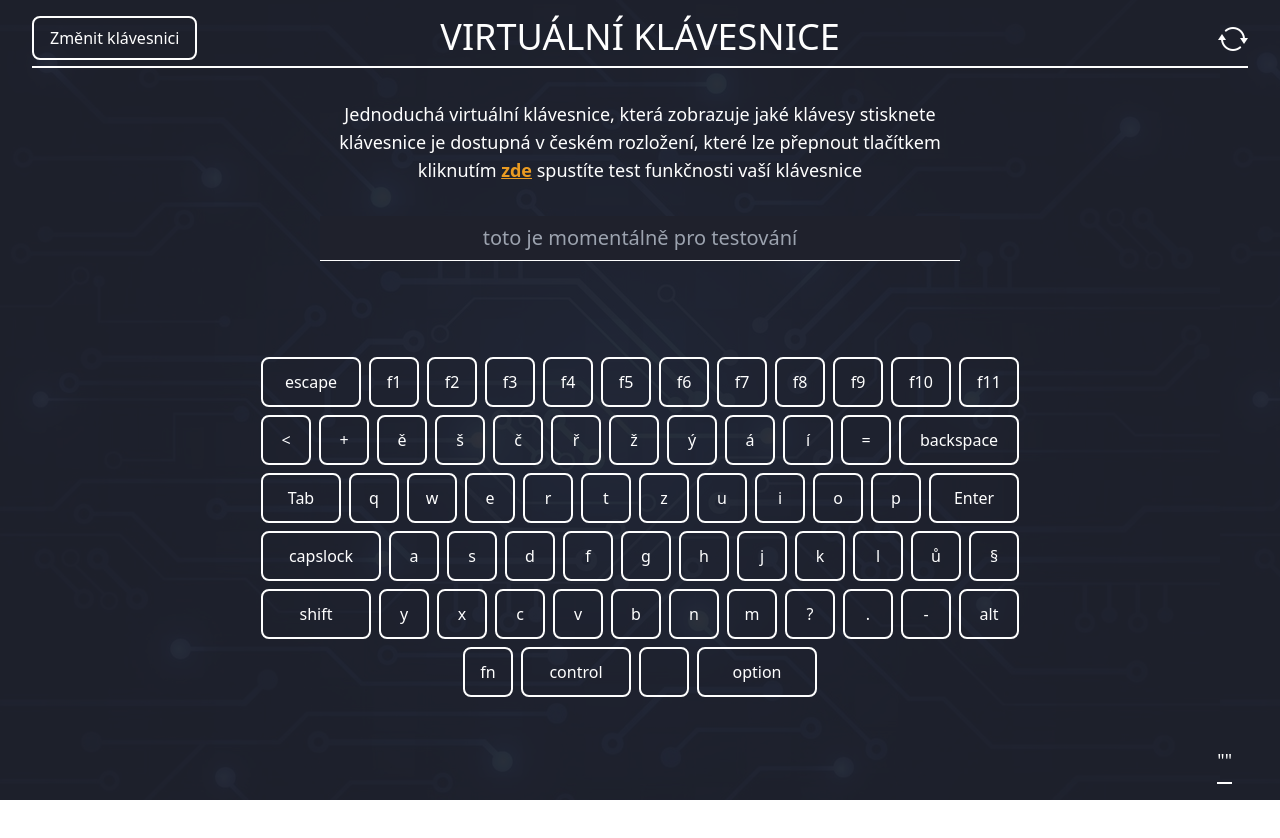
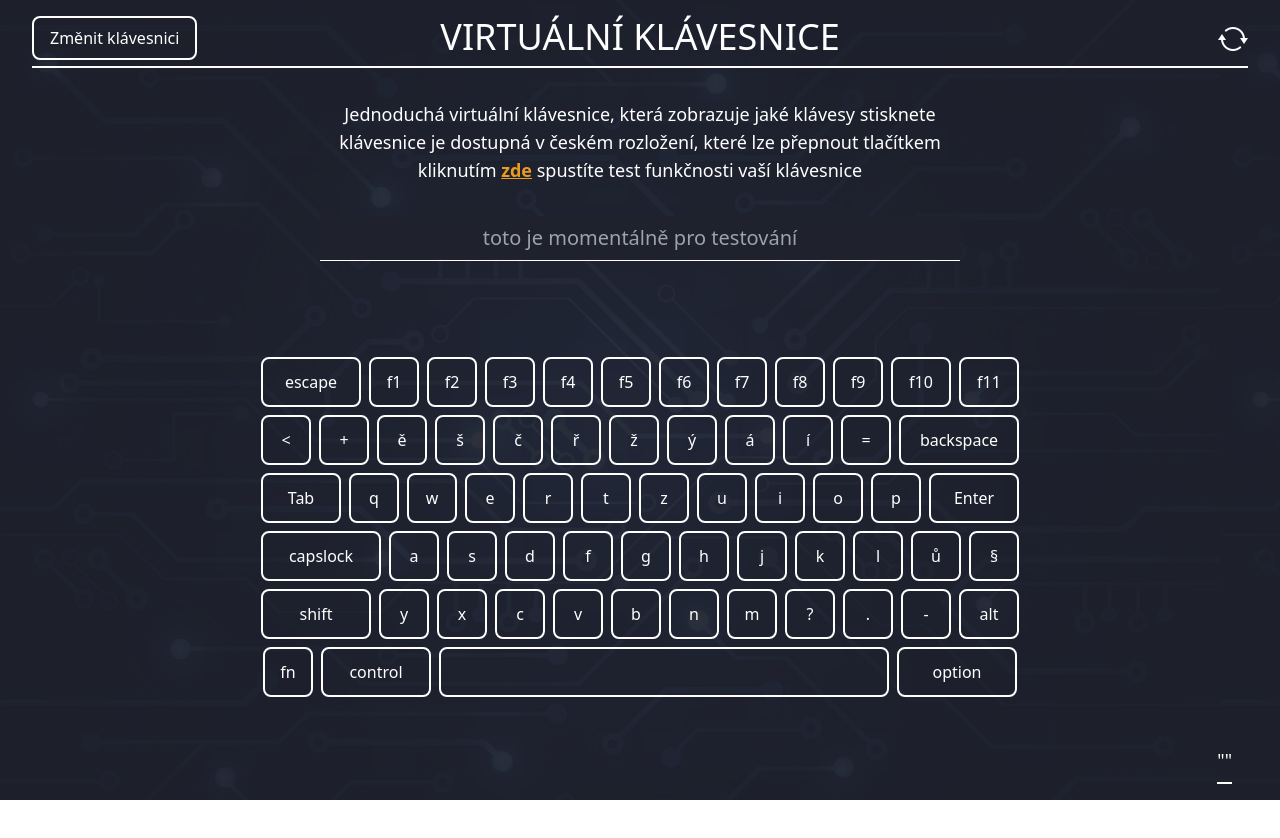
Before and after one commit to OndrejLosensky/virtual-keyboard, a React (Create React App) app: page / in a window 1280 px wide. Shown: the top 838 px of the page. Built offline with nearby package versions, Linux system fonts and the light colour scheme; the HTML template or start-up script is replaced by a standard one.

Commit message:
styl mezerníku + funkčnost

```diff
--- a/src/components/button/ButtonKey.js
+++ b/src/components/button/ButtonKey.js
@@ -3,7 +3,7 @@ import React from "react";
 const ButtonKey = ({ text, isHighlighted, onClick, isCapsLock, isSpaceBar, isBackspace, isEscape, isEnter, isAlt, isTab, isControl, isOption, isF10, isShift , isF11,isGreenToggleOn }) => {
 
   const KeyStyle = {
-    width: isCapsLock ? '120px' : isBackspace ? '120px' : isSpaceBar ? '450px': isEscape ? '100px': isEnter ? '90px': isTab ? '80px': isAlt ? '60px': isControl ? '110px' : isOption ? '120px': isShift ? '110px' : isF10? '60px': isF11 ? '60px' : '50px',
+    width: isCapsLock ? '120px': isSpaceBar ? '450px' : isBackspace ? '120px' : isEscape ? '100px': isEnter ? '90px': isTab ? '80px': isAlt ? '60px': isControl ? '110px' : isOption ? '120px': isShift ? '110px' : isF10? '60px': isF11 ? '60px' : '50px',
     padding: isSpaceBar ? '10px' : '0px',
     height: isSpaceBar ? '50px' : '50px',
   }
--- a/src/components/keyboard/Keyboard.js
+++ b/src/components/keyboard/Keyboard.js
@@ -257,7 +257,7 @@ const Keyboard = () => {
                             isHighlighted={buttonColors[key.toLowerCase()]}
                             onClick={() => handleButtonClick(key.toUpperCase())}
                             keyboardLayout={keyboardLayout} // Pass the current layout
-                            isSpaceBar={key === 'spacebar'}
+                            isSpaceBar={key === ' '}
                             isControl={key === 'control'}
                             isOption={key === 'option'}
                             />
```
